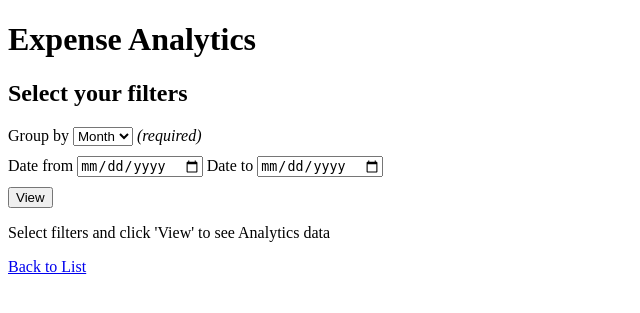
After one commit to justaszie/LS_PY185_Expenses, a Python web app: template templates/analytics.html in a window 1280 px wide. The commit adds this page. Shown: the top 313 px of the page, without its empty margins (0-640 px from the left). Run offline with Jinja, Linux system fonts and the light colour scheme; the template is opened without the code that fills it, so the values that code supplies are empty.

Commit message:
Completed basic analytics feature

```diff
--- a/expense_tracker/utils.py
+++ b/expense_tracker/utils.py
@@ -110,5 +110,5 @@ def expense_data_errors(expense_data):
 
     return errors
 
-def sort_by_transaction_date(expenses):
-    return sorted(expenses, key=lambda x: x.get('transaction_datetime'), reverse=True)
+# def sort_by_transaction_date(expenses):
+#     return sorted(expenses, key=lambda x: x.get('transaction_datetime'), reverse=True)
--- a/static/stylesheets/style.css
+++ b/static/stylesheets/style.css
@@ -1,4 +1,4 @@
-.expense-table{
+.expense-table, .groups-table{
     border: 1px solid black;
 }
 
@@ -28,5 +28,9 @@ section{
 }
 
 .expense-input{
-    padding-bottom: 10px;
+    margin-bottom: 10px;
 }
+
+.analytics-input{
+    margin-bottom: 10px;
+}
--- /dev/null
+++ b/templates/analytics.html
@@ -0,0 +1,57 @@
+{% extends "layout.html" %}
+
+{% block content %}
+<header>
+    <h1>Expense Analytics</h1>
+</header>
+<main>
+    <section>
+        <h2>Select your filters</h2>
+        <form method="GET" action="{{ url_for('analytics_view') }}">
+            <div class="analytics-input">
+                <label>Group by</label>
+                <select name="grouping_option" required>
+                    <option value="month" {% if request.args.get('grouping_option') == 'month' %}selected{% endif %}>Month</option>
+                    <option value="week" {% if request.args.get('grouping_option') == 'week' %}selected{% endif %}>Week</option>
+                    <option value="day" {% if request.args.get('grouping_option') == 'day' %}selected{% endif %}>Day</option>
+                </select>
+                <i>(required)</i>
+            </div>
+            <div class="analytics-input">
+                <label for="analytics-date-from">Date from</label>
+                <input type="date" id="analytics-date-from" name="date_from"
+                value="{{ request.args.get('date_from', '')}}">
+                <label for="analytics-date-to">Date to</label>
+                <input type="date" id="analytics-date-to" name="date_to"
+                value="{{ request.args.get('date_to', '')}}">
+            </div>
+
+            <button type="submit">View</button>
+        </form>
+    </section>
+    <section>
+        {% if groups_data %}
+            <h2>Results</h2>
+            <table class="groups-table">
+                <thead>
+                    <td>Group</td>
+                    <td>Number of Transactions</td>
+                    <td>Total Amount(USD)</td>
+                    <td>Average Amount(USD)</td>
+                </thead>
+                {% for group in groups_data %}
+                <tr>
+                    <td>{{ group.group_value }}</td>
+                    <td>{{ group.txn_count }}</td>
+                    <td>${{ group.total_amount }}</td>
+                    <td>${{ group.avg_amount }}</td>
+                </tr>
+                {% endfor %}
+            </table>
+        {% else %}
+        <p>Select filters and click 'View' to see Analytics data</p>
+        {% endif %}
+    </section>
+    <a href="{{ url_for('index') }}"> Back to List</a>
+</main>
+{% endblock %}
```
Also changed, not shown: app.py (+27 -2 lines), expense_tracker/db_storage.py (+33 -1 lines), templates/expense_list.html (+4 -5 lines).
